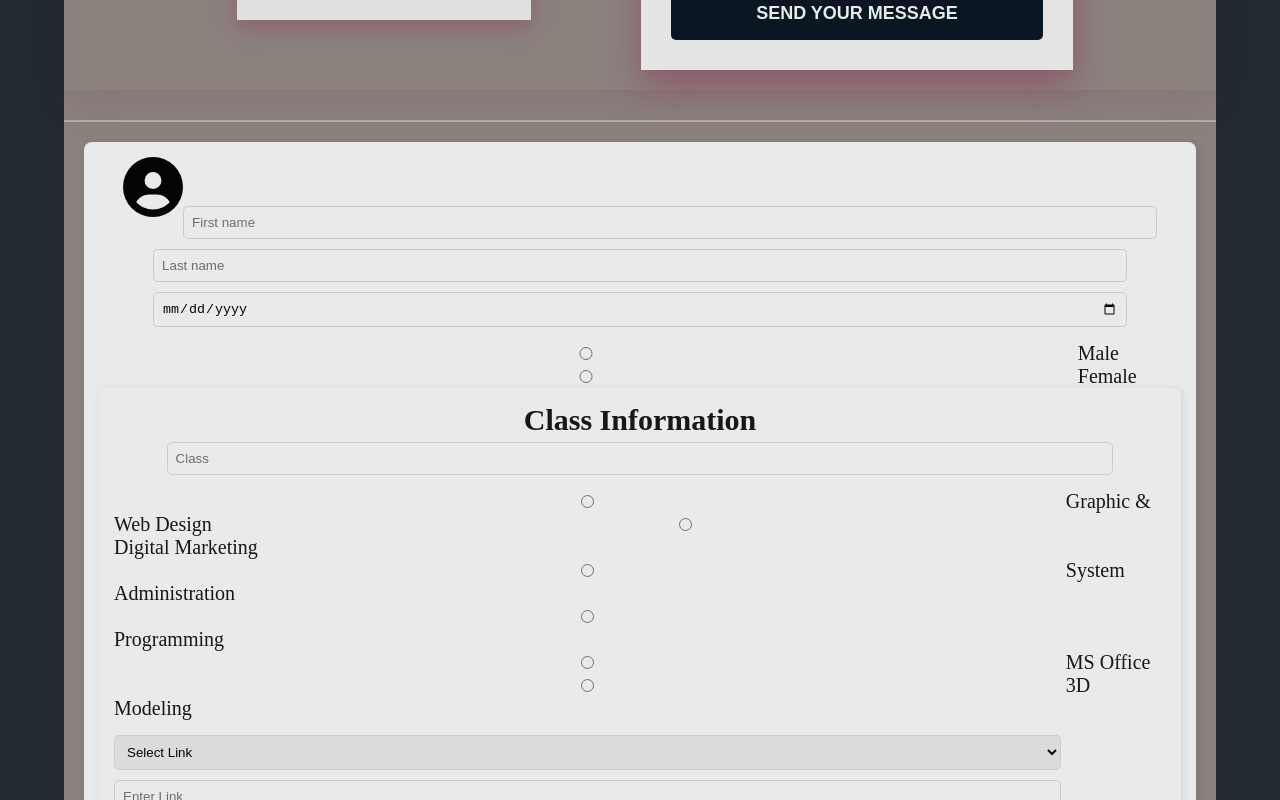
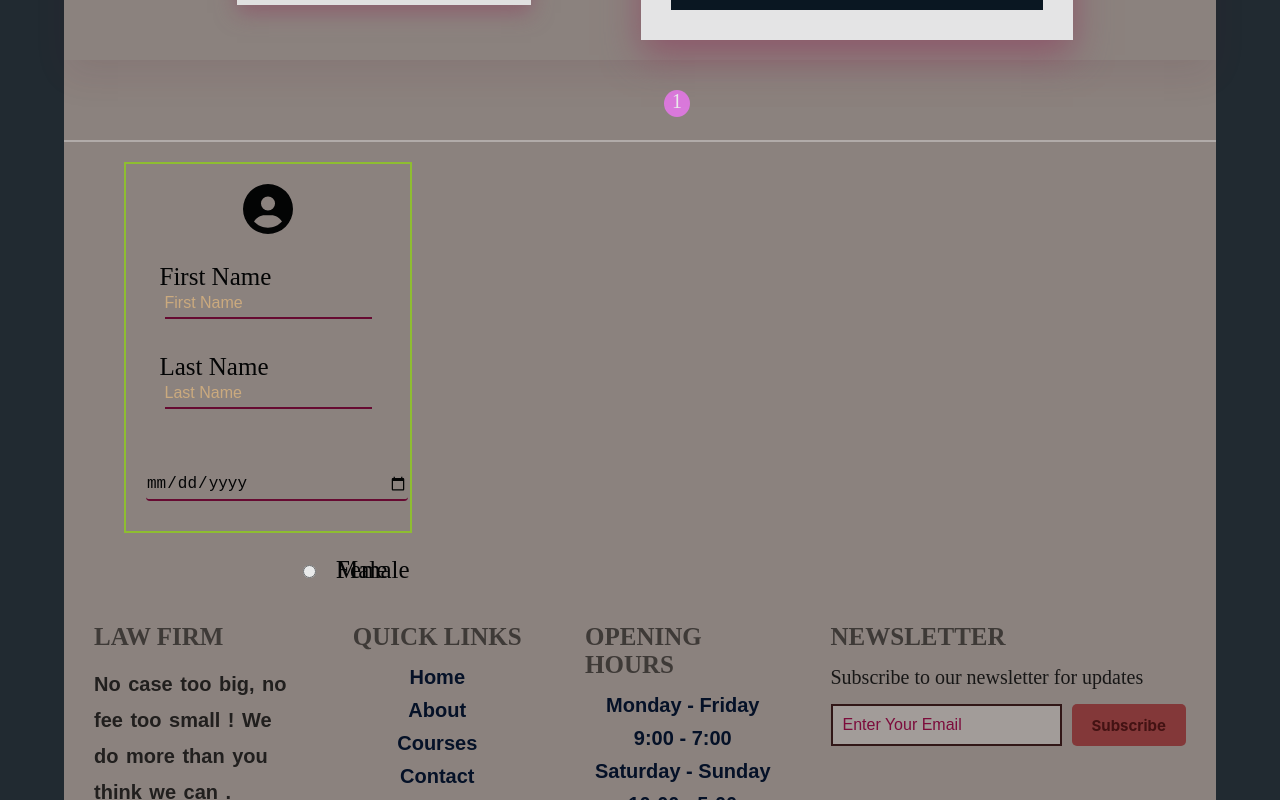
Before and after one commit to sutapaaditya/Law_Firm, an Angular app: page /contact in a window 1280 px wide. Shown: the part 720-1520 px from the top of the page. Built offline with nearby package versions, Linux system fonts and the light colour scheme.

Commit message:
contact page's card making and some conflict is show

```diff
--- a/src/app/components/contact/contact.component.css
+++ b/src/app/components/contact/contact.component.css
@@ -142,66 +142,64 @@ button[type="submit"]:hover{
   transform: translateY(-3px);
 }
 
+.circle{
+  border-radius: 50%;
+  width: 2.6rem;
+  height: 2.7rem;
+  margin: 0 60rem;
+  background-color: violet;
+  text-align: center;
+  color: white;
+}
+
 .line{
   border-top: 2px solid rgba(227, 224, 222, 0.55);
 }
- /* 2nd page code when everything is done then it should be leave here  */
-.form_container {
-  display: flex;
-  justify-content: space-between;
-  gap: 20px;
-  padding: 20px;
+/* 2nd page code when everything is done then it should be leave here  */
+
+.img_contain{
+  width: 6rem;
+  height: 5rem;
+  margin: 2rem 6rem;
 }
 
-.profile_section, .class-section, .contact-section {
-  background: #fff;
-  padding: 15px;
-  border-radius: 8px;
-  box-shadow: 2px 2px 10px rgba(0, 0, 0, 0.1);
-  flex: 1;
+.form_container{
+  border: 2px solid yellowgreen;
+  width: 25%;
+  margin: 2rem 6rem;
   text-align: center;
 }
 
-.profile_picture {
-  width: 60px;
-  margin-bottom: 10px;
+input[type="date"]{
+  width: calc(100% - 22px);
+  padding: 10px;
+  border-radius: 4px;
+  margin-left: 5rem;
 }
 
-input, select, textarea {
-  width: 90%;
-  padding: 8px;
-  margin: 5px 0;
-  border: 1px solid #ddd;
-  border-radius: 5px;
+.form_container input {
+  border: none;
+  margin: 3rem 2rem;
+  border-bottom: 2px solid #6E0732;
+  outline: none;
+  font-size: 16px;
+  padding: 5px 0;
+  background: transparent;
+  transition: border-color 0.3s ease-in-out;
 }
 
-.gender, .program-options, .link-container {
-  text-align: left;
-  margin-top: 10px;
+.form_container input::placeholder{
+  color: burlywood;
 }
 
-button {
-  background: purple;
-  color: white;
-  padding: 10px;
-  border: none;
-  cursor: pointer;
-  width: 100%;
-  border-radius: 5px;
+.form_container label {
+  position: absolute;
+  font-size: 2.5rem;
+  color: #000;
+  transition: 0.3s ease-in-out;
+  margin: 0.4rem 1.5rem;
 }
 
-button:hover {
-  background: darkviolet;
+.form_container input:focus {
+  border-bottom: 2px solid #cc0033;
 }
-
-/* Responsive Design */
-@media (max-width: 768px) {
-  .form-container {
-    flex-direction: column;
-    align-items: center;
-  }
-
-  .profile-section, .class-section, .contact-section {
-    width: 100%;
-  }
-}
--- a/src/app/components/contact/contact.component.html
+++ b/src/app/components/contact/contact.component.html
@@ -49,50 +49,35 @@
 <!-- contact card end -->
 <!-- </div> -->
 <!-- contact end -->
+<div class="circle">
+  1
+</div>
+<br>
 <div class="line"></div>
 
 <!-- 2nd page code when everything is done then it should be leave here -->
 
-<div class="form_container">
-  <div class="profile_section">
-    <img src="../../../assets/icon_svg/circle-user-solid.svg" class="profile_picture" alt="">
-    <input type="text" placeholder="First name">
-    <input type="text" placeholder="Last name">
-    <input type="date">
-    <div class="gender">
-      <label><input type="radio" name="gender" value="male"> Male</label>
-      <label><input type="radio" name="gender" value="female"> Female</label>
-    <!-- </div> -->
+<div class="slide_container">
+  <div class="form_container">
+    <img src="../../../assets/icon_svg/circle-user-solid.svg" class="img_contain"alt="">
+
+    <form>
+      <label for="name">First Name</label>
+      <input type="text" placeholder="First Name">
+      <br>
+
+      <label for="name">Last Name</label>
+      <input type="text" placeholder="Last Name">
+
+        <input type="date">
+      <br>
+
+      <div class="gender_info">
+        <label><input type="radio" name="gen" value="female">Female</label>
+
+        <label><input type="radio" name="gen" value="male">Male</label>
+      </div>
+    </form>
   </div>
 
-  <div class="class-section">
-    <h2>Class Information</h2>
-    <input type="text" placeholder="Class">
-    <div class="program-options">
-      <label><input type="radio" name="program" value="graphic"> Graphic & Web Design</label>
-      <label><input type="radio" name="program" value="digital"> Digital Marketing</label>
-      <label><input type="radio" name="program" value="system"> System Administration</label>
-      <label><input type="radio" name="program" value="programming"> Programming</label>
-      <label><input type="radio" name="program" value="msoffice"> MS Office</label>
-      <label><input type="radio" name="program" value="3dmodeling"> 3D Modeling</label>
-    </div>
-    <div class="link-container">
-      <select>
-        <option value="">Select Link</option>
-        <option value="https://www.google.com">Google</option>
-        <option value="https://www.youtube.com">YouTube</option>
-        <option value="https://www.facebook.com">Facebook</option>
-      </select>
-      <input type="text" placeholder="Enter Link">
-  <!--   </div> -->
-  <!-- </div> -->
-
-  <div class="contact-section">
-    <h2>Contact Details</h2>
-    <input type="number" placeholder="Contact number">
-    <input type="email" placeholder="Mail">
-    <input type="text" placeholder="Address">
-    <textarea placeholder="Note"></textarea>
-    <button type="submit">SUBMIT</button>
-  </div>
 </div>
```
